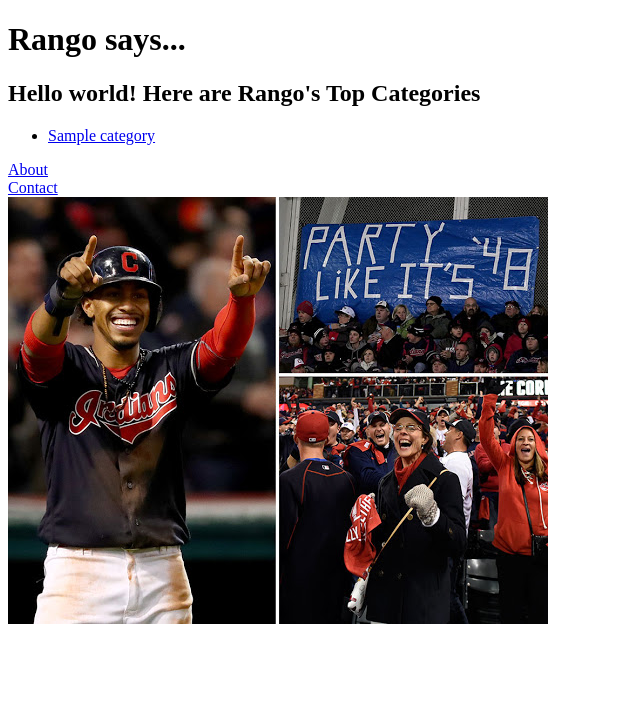
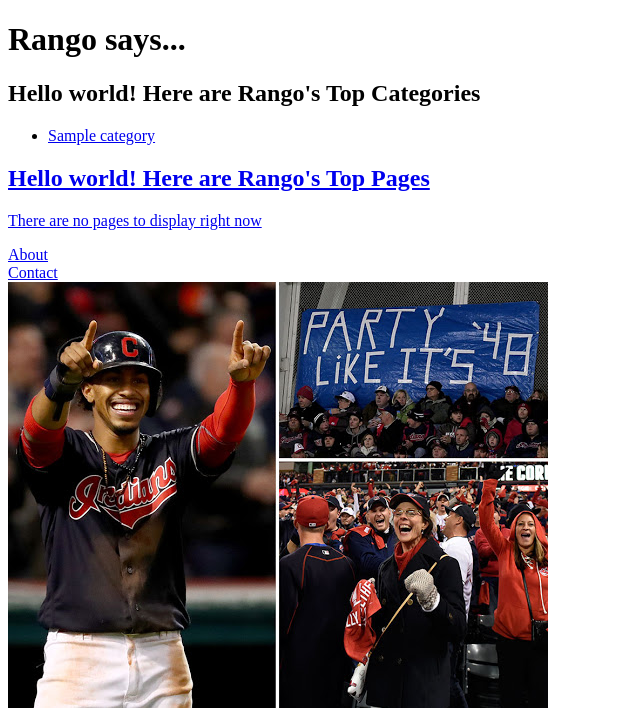
Before and after one commit to dnestoff/tango_with_django, a Django app: page /rango/ in a window 1280 px wide. Shown: the top 708 px of the page, without its empty margins (0-640 px from the left). Run offline with Django 3.2, Linux system fonts and the light colour scheme; tables that the repository leaves empty hold one stand-in row (values such as "Sample post").

Commit message:
Edit index to add list for top 5 pages

```diff
--- a/templates/rango/index.html
+++ b/templates/rango/index.html
@@ -26,6 +26,18 @@
             <p>There are no categories to display right now</p>
         {% endif %}
 
+        <h2>Hello world! Here are Rango's Top Pages</h2>
+
+        {% if pages %}
+            <ul>
+            {% for page in pages %}
+                <li><a href="/rango/category/{{ page.slug }}">{{ page.title }}</li>
+            {% endfor %}
+            </ul>
+        {% else %}
+            <p>There are no pages to display right now</p>
+        {% endif %}
+
         <a href="/rango/about/">About</a><br />
         <a href="/rango/contact/">Contact</a><br />
         <!-- 'static' tag combines STATIC_URL with "Indians_photos.png" -->
```
